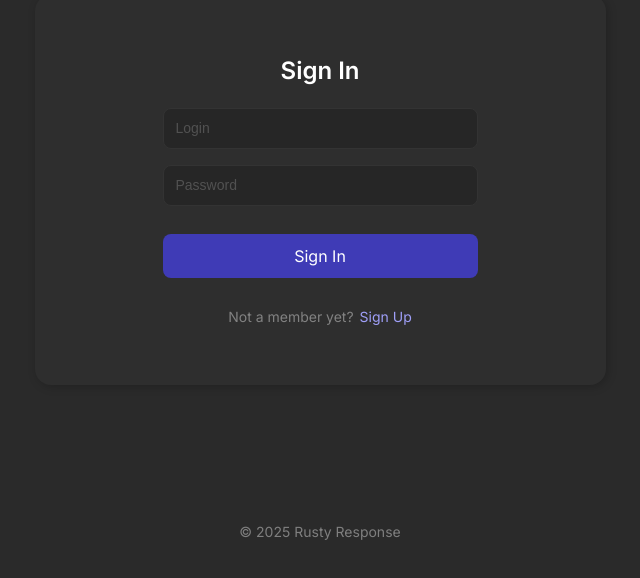
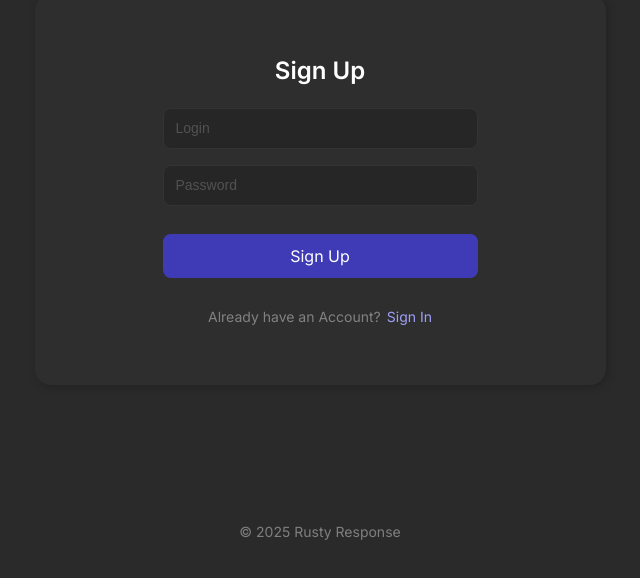
Before and after one commit to rusty-response/rusty-response-web, a React (Vite) app: page /signup in a window 1280 px wide. Shown: the part 210-788 px from the top of the page, without its empty margins (320-960 px from the left). Built offline with nearby package versions, Linux system fonts and the light colour scheme.

Commit message:
separation between SignInPage and SignUpPage

```diff
--- /dev/null
+++ b/src/components/AuthPages/Copyright.tsx
@@ -0,0 +1,12 @@
+import styles from './AuthPages.module.css'
+import Text from '../Text'
+
+const Copyright = () => {
+  return (
+    <div className={styles.copy}>
+        <Text type='tiny' weight={400} color={4}>&copy; 2025 Rusty Response</Text>
+    </div>
+  )
+}
+
+export default Copyright
--- a/src/components/AuthPages/Form.tsx
+++ b/src/components/AuthPages/Form.tsx
@@ -1,22 +1,36 @@
-import type { FC, FormEvent } from 'react'
-import type { IChildren } from '../../helpers/types'
+import type { FC } from 'react'
+import { NavLink } from 'react-router';
+import Text from '../Text';
+import { AuthPages } from '.';
+import useForm from '../../hooks/useForm';
+import { AuthPageRedirectOffer } from '../../helpers/constants';
 import styles from './AuthPages.module.css'
-
-interface Props extends IChildren {
+interface Props {
     onSubmit: (formData: FormData) => void;
+    sign: 'Up' | 'In'
 }
 
-const Form: FC<Props> = ({onSubmit, children}) => {
-
-    const handleSubmit = (e: FormEvent<HTMLFormElement>) => {
-        e.preventDefault();
-        const formData = new FormData(e.currentTarget);
-        onSubmit(formData);
-    }
+const Form: FC<Props> = ({onSubmit, sign}) => {
+    const {handleSubmit} = useForm(onSubmit)
 
   return (
     <form className={styles.form} onSubmit={handleSubmit}>
-        {children}
+        <div className={styles.content}>
+            <h2 className={styles.title}><Text type='xxl' weight={600}>Sign {sign}</Text></h2>
+            <div className={styles.inputs}>
+                <AuthPages.FormInput name='login' placeholder='Login'/>
+                <AuthPages.FormInput name='password' placeholder='Password'/>
+            </div>
+            <button className={styles.button} type='submit'>
+                <Text type='small' weight={400}>Sign {sign}</Text>
+            </button>
+            <div className={styles.row}>
+                <Text type='tiny' weight={400} color={4}>{AuthPageRedirectOffer[sign]}</Text>
+                <NavLink to={`/sign${sign ==='In' ? 'up' : 'in'}`} className={styles.link}>
+                    <Text type='tiny' weight={400}>Sign {sign ==='In' ? 'Up' : 'In'}</Text>
+                </NavLink>
+            </div>
+        </div>
     </form>
   )
 }
--- /dev/null
+++ b/src/components/AuthPages/FormInput.tsx
@@ -0,0 +1,20 @@
+import type { FC } from 'react'
+import styles from './AuthPages.module.css'
+interface Props {
+    name: 'login' | 'password',
+    placeholder: 'Login' | 'Password'
+}
+
+const FormInput: FC<Props> = ({name, placeholder}) => {
+  return (
+    <input
+        className={styles.input}
+        name={name}
+        type={name === 'password' ? 'password' : 'text'}
+        placeholder={placeholder}
+        required
+    />
+  )
+}
+
+export default FormInput
--- a/src/components/AuthPages/index.tsx
+++ b/src/components/AuthPages/index.tsx
@@ -1,7 +1,11 @@
 import Container from "./Container";
 import Form from "./Form";
+import FormInput from "./FormInput";
+import Copyright from "./Copyright";
 
 export const AuthPages = {
     Container: Container,
-    Form: Form
+    Form: Form,
+    FormInput: FormInput,
+    Copyright: Copyright,
 }
--- a/src/helpers/constants.ts
+++ b/src/helpers/constants.ts
@@ -8,5 +8,11 @@ const fontSizeCategories: TFontSizeCategories = {
     small: 1,
     tiny: 0.875
 }
+const AuthPageRedirectOffer = {
+    In: 'Not a member yet?',
+    Up: 'Already have an Account?'
+}
 
-export {fontSizeCategories}
+const urlApi = '/api/v1';
+
+export {fontSizeCategories, AuthPageRedirectOffer, urlApi}
--- /dev/null
+++ b/src/hooks/useAuth.tsx
@@ -0,0 +1,20 @@
+import React from 'react'
+
+const useAuth = () => {
+    const getValues = (formData: FormData) => {
+        const login = formData.get('login');
+        const password = formData.get('password');
+
+        return {login, password}
+    }
+
+    const handleSignUp = (formData: FormData) => {
+    }
+    const handleSignIn = (formData: FormData) => {
+
+    }
+
+  return {handleSignUp, handleSignIn}
+}
+
+export default useAuth
--- /dev/null
+++ b/src/hooks/useForm.tsx
@@ -0,0 +1,16 @@
+import { type FormEvent } from 'react'
+
+const useForm = (onSubmit: (formData: FormData) => void) => {
+
+    const handleSubmit = (e: FormEvent<HTMLFormElement>) => {
+        e.preventDefault();
+        const formData = new FormData(e.currentTarget);
+        onSubmit(formData);
+
+        e.currentTarget.reset();
+    }
+
+    return {handleSubmit}
+}
+
+export default useForm
--- a/src/pages/SignInPage/SignInPage.tsx
+++ b/src/pages/SignInPage/SignInPage.tsx
@@ -1,8 +1,14 @@
-import React from 'react'
+import { AuthPages } from '../../components/AuthPages'
+import useAuth from '../../hooks/useAuth'
 
 const SignInPage = () => {
+  const {handleSignIn} = useAuth();
+
   return (
-    <h2>SignInPage</h2>
+    <AuthPages.Container>
+      <AuthPages.Form onSubmit={handleSignIn} sign='In'/>
+      <AuthPages.Copyright />
+    </AuthPages.Container>
   )
 }
 
--- a/src/pages/SignUpPage/SignUpPage.tsx
+++ b/src/pages/SignUpPage/SignUpPage.tsx
@@ -1,38 +1,13 @@
-import Text from '../../components/Text'
-import { NavLink } from 'react-router'
 import { AuthPages } from '../../components/AuthPages'
-import styles from '../../components/AuthPages/AuthPages.module.css'
+import useAuth from '../../hooks/useAuth'
 
 const SignUpPage = () => {
-  const handleSignUp = (formData: FormData) => {
-    const login = formData.get('login');
-    const password = formData.get('password');
-    console.log(login, password);
-  }
+  const {handleSignUp} = useAuth();
 
   return (
     <AuthPages.Container>
-      <AuthPages.Form onSubmit={handleSignUp}>
-        <div className={styles.content}>
-          <h2 className={styles.title}><Text type='xxl' weight={600}>Sign In</Text></h2>
-          <div className={styles.inputs}>
-            <input type="text" placeholder='Login' className={styles.input} name='login'/>
-            <input type="password" placeholder='Password' className={styles.input} name='password'/>
-          </div>
-          <button className={styles.button} type='submit'>
-            <Text type='small' weight={400}>Sign In</Text>
-          </button>
-          <div className={styles.row}>
-            <Text type='tiny' weight={400} color={4}>Not a member yet?</Text>
-            <NavLink to='/signin' className={styles.link}>
-              <Text type='tiny' weight={400}>Sign Up</Text>
-            </NavLink>
-          </div>
-        </div>
-      </AuthPages.Form>
-      <div className={styles.copy}>
-        <Text type='tiny' weight={400} color={4}>&copy; 2025 Rusty Response</Text>
-      </div>
+      <AuthPages.Form onSubmit={handleSignUp} sign='Up'/>
+      <AuthPages.Copyright />
     </AuthPages.Container>
   )
 }
```
